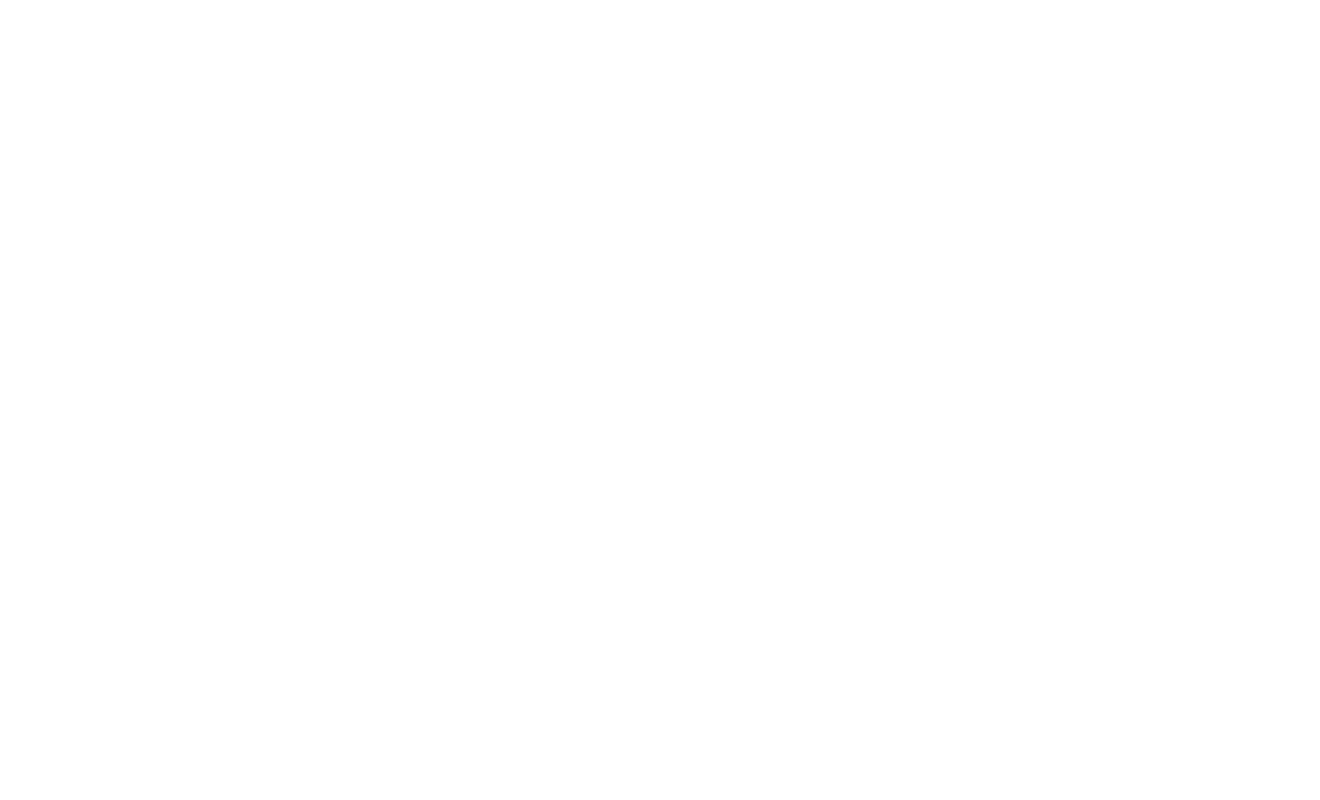
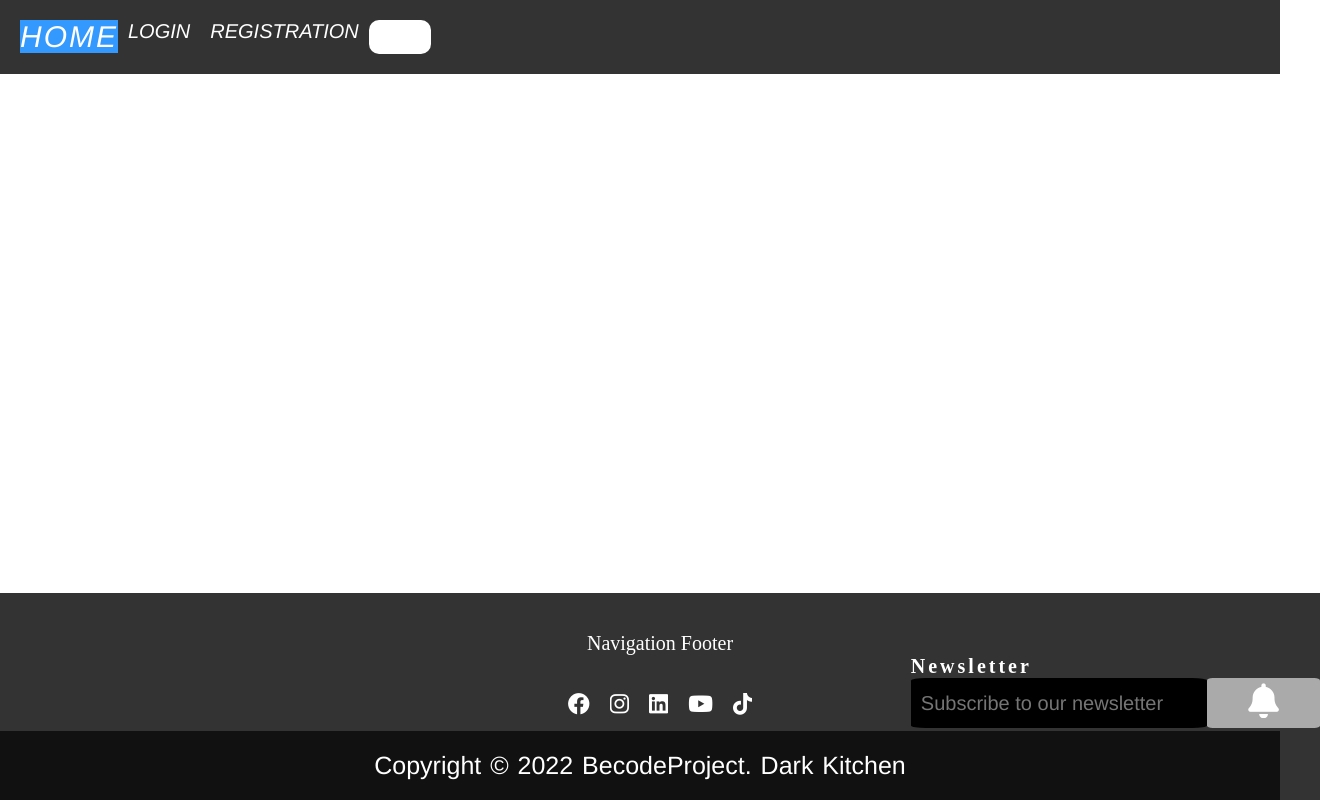
Before and after one commit to Ozcanemre04/dark-kitchen, a plain HTML site: page index.html in a window 1280 px wide. Shown: the whole page, 1320 px wide, since content can reach past the window. Drawn offline with Linux system fonts and the light colour scheme.

Commit message:
publish hello

```diff
--- /dev/null
+++ b/CSS/style.css
@@ -0,0 +1,183 @@
+*{
+    font-size: 20px;
+    font-family: 'Franklin Gothic Medium', 'Arial Narrow , Arial, sans-serif';
+    margin:  0;
+    padding: 0;
+    background-image: url(/img/);
+    background-repeat: no-repeat;
+    background-size: cover;
+    overflow: hidden;
+}
+
+
+body {
+    height: 100vh;
+    width: 100%;
+}
+.menuheader{
+    display:flex;
+    margin: 0;
+    padding: 20px;
+    text-transform: uppercase;
+    background-color: #333;
+    font-size: 15px;
+    font-style: italic;
+    font-family: 'Times New Roman, Times, serif';
+}
+
+.titleLogo{
+    color: #fff;
+    text-decoration: none;
+    background-color: #3399FF;
+    font-size:30px;
+    letter-spacing: 2px;
+}
+
+.spanContainer{
+    color: #fff;
+    padding: 10px;
+    text-decoration: none;
+}
+
+footer{
+    position: absolute;
+    bottom: 0;
+    left: 0;
+    right: 0;
+    background-color: #333;
+    height: auto;
+    width: 100vw;
+    color: #fff;
+    padding: 20px;
+}
+
+.footer-content{
+    display: flex;
+    align-items:center ;
+    justify-content: center;
+    flex-direction: column;
+    text-align: center;
+}
+
+.footer-content h3{
+    font-family: "sans-serif";
+    font-weight: 400;
+    text-transform: capitalize;
+    line-height: 3rem;
+}
+
+.social-Media{
+    list-style: none;
+    display: flex;
+    align-items: center;
+    justify-content: center;
+    margin: 1rem 0 3rem 0 ;
+
+}
+.social-Media li{
+    margin: 0 10px;
+
+}
+
+.social-Media a{
+    text-decoration: none;
+    color: #fff;
+}
+
+.social-Media a i{
+    font-size: 1.1rem;
+    transition: color .4s ease;
+}
+
+.social-Media a:hover i{
+    color: aqua;
+}
+
+.footer-bottom{
+    margin:0;
+    padding:0;
+    background-color: #111;
+    padding: 20px 0;
+    width: 100%;
+    text-align: center;
+    position: fixed;
+    bottom: 0;
+    left: 0;
+}
+
+.footer-bottom p{
+    font-size: 25px;
+    word-spacing: 2px;
+    text-transform: capitalize;
+
+}
+
+.contact-detaills{
+    display: flex;
+    position: absolute;
+    left: 69%;
+    top: 30%;
+    flex-direction: column;
+}
+
+input{
+    padding: 10px;
+    background-color: #000000;
+    color: #fff;
+    border-radius: 5%;
+    width: 90%;
+    height: 30px;
+    outline: none;
+    bordeR: none;
+}
+
+.btn{
+    margin-top: 0;
+    width: 150px;
+    background-color: #aaa;
+    color: #fff;
+    border-radius: 5%;
+    cursor: pointer;
+    outline:  none;
+    border: none;
+}
+
+.btn i{
+    font-size:35px;
+}
+.news{
+    font-size:20px;
+    font-family: 'Segoe UI, Tahoma, Geneva, Verdana, sans-serif';
+    text-transform: capitalize;
+    letter-spacing: 3px;
+    margin: 0;
+}
+.hello{
+    display: flex;
+}
+
+.toggle-switch-mode{
+    border-radius: 30px;
+    outline:  none;
+    border: none;
+    cursor: pointer;
+    width:10%;
+    text-transform:uppercase;
+    flex-direction: row-reverse;
+}
+
+button{
+    border-radius: 10px;
+    outline:  none;
+    border: none;
+    width:5%;
+    cursor: pointer;
+    text-transform:capitalize;
+    font-size:20px;
+    background-color: #fff;
+}
+.dark{
+    background-color:hsl(217,54%,11%);
+    color: #fff;
+
+}
--- /dev/null
+++ b/JS/script.js
@@ -0,0 +1,22 @@
+let switchMode =  document.querySelector('button')
+let body = document.querySelector('body')
+let header = document.querySelector('header')
+let footer = document.querySelector('footer')
+let inputNewsletter = document.getElementById('sendEmail')
+
+switchMode.addEventListener('click',function() {
+    switchMode.classList.toggle('dark')
+    body.classList.toggle('dark')
+    header.classList.toggle('dark')
+    footer.classList.toggle('dark')
+    inputNewsletter.classList.toggle('dark')
+    if(switchMode.classList.contains('dark')){
+        header.style.backgroundColor = "#000"
+        footer.style.backgroundColor = "#000"
+        inputNewsletter.style.backgroundColor =  "#fff";
+    }else{
+        header.style.backgroundColor = "#333"
+        footer.style.backgroundColor = "#333"
+        inputNewsletter.style.backgroundColor = "#000"
+    }
+})
--- a/index.html
+++ b/index.html
@@ -4,9 +4,42 @@
     <meta charset="UTF-8">
     <meta http-equiv="X-UA-Compatible" content="IE=edge">
     <meta name="viewport" content="width=device-width, initial-scale=1.0">
+    <link rel="stylesheet" href="CSS/style.css">
+    <link rel="stylesheet" href="https://cdnjs.cloudflare.com/ajax/libs/font-awesome/6.1.1/css/all.min.css" integrity="sha512-KfkfwYDsLkIlwQp6LFnl8zNdLGxu9YAA1QvwINks4PhcElQSvqcyVLLD9aMhXd13uQjoXtEKNosOWaZqXgel0g==" crossorigin="anonymous" referrerpolicy="no-referrer" />
     <title>Document</title>
 </head>
 <body>
+    <header class="menuheader">
 
+        <nav class="navbar" id="menuNavbar">
+            <span><a href="index.html" class="titleLogo">Home</a></span>
+        </nav>
+            <span><a href="#" class="spanContainer">Login</a></span>
+            <span><a href="#" class="spanContainer">Registration</a></span>
+            <button></button>
+    </header>
+    <footer>
+        <div class="footer-content">
+            <h3>Navigation Footer</h3>
+            <ul class="social-Media">
+                <li><a href="#"><i class="fa-brands fa-facebook"></i></a></li>
+                <li><a href="#"><i class="fa-brands fa-instagram"></i></a></li>
+                <li><a href="#"><i class="fa-brands fa-linkedin"></i></a></li>
+                <li><a href="#"><i class="fa-brands fa-youtube"></i></a></li>
+                <li><a href="#"><i class="fa-brands fa-tiktok"></i></a></li>
+            </ul>
+        </div>
+        <div class="contact-detaills">
+            <h2 class="news">newsletter</h2>
+            <div class="hello">
+            <input type="email" placeholder="Subscribe to our newsletter" id="sendEmail">
+            <button type="submit" class="btn" id="btn"><i class="fa-solid fa-bell"></i></button>
+        </div>
+        </div>
+        <div class="footer-bottom">
+            <p>copyright &copy;  2022 BecodeProject.  dark kitchen  <span></span></p>
+        </div>
+    </footer>
+    <script type="text/javascript" src="/dark-kitchen/JS/script.js"></script>
 </body>
 </html>
```
